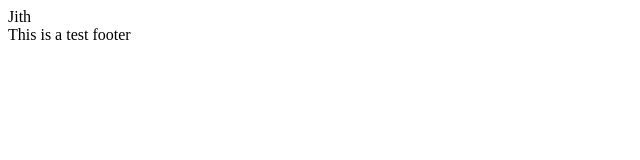
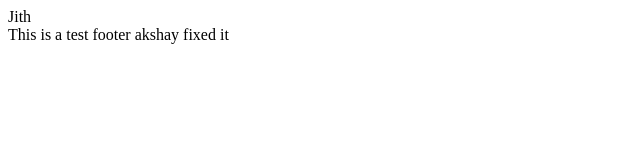
Before and after one commit to brainchildofbalan/akshay, a plain HTML site: page index.html in a window 1280 px wide. Shown: the full height of the page, 0-640 px from the left. Drawn offline with Linux system fonts and the light colour scheme.

Commit message:
fixed by akshay

```diff
--- a/index.html
+++ b/index.html
@@ -7,6 +7,6 @@
   </head>
   <body>
     Jith
-    <footer>This is a test footer</footer>
+    <footer>This is a test footer akshay fixed it</footer>
   </body>
 </html>
```
